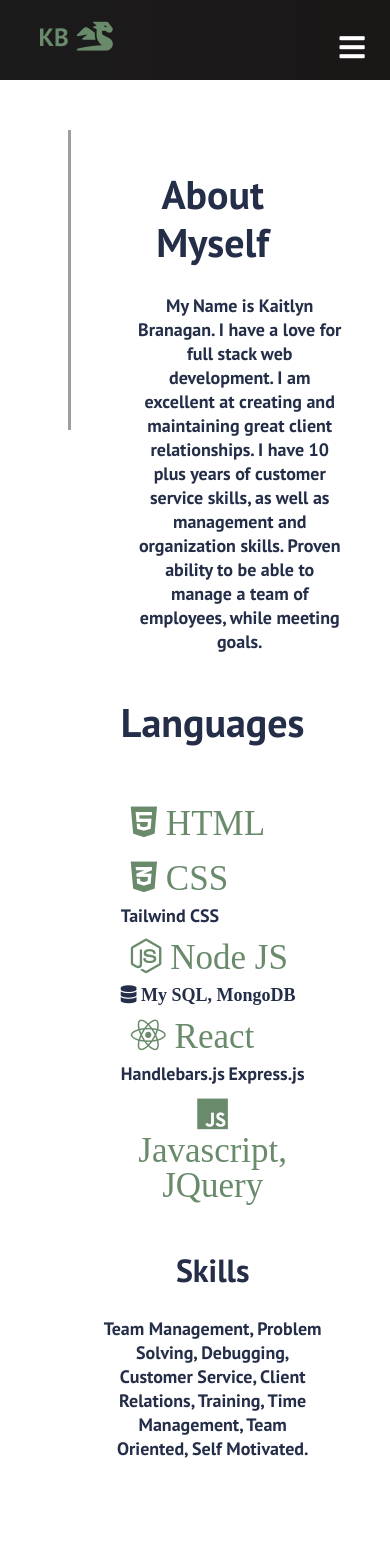
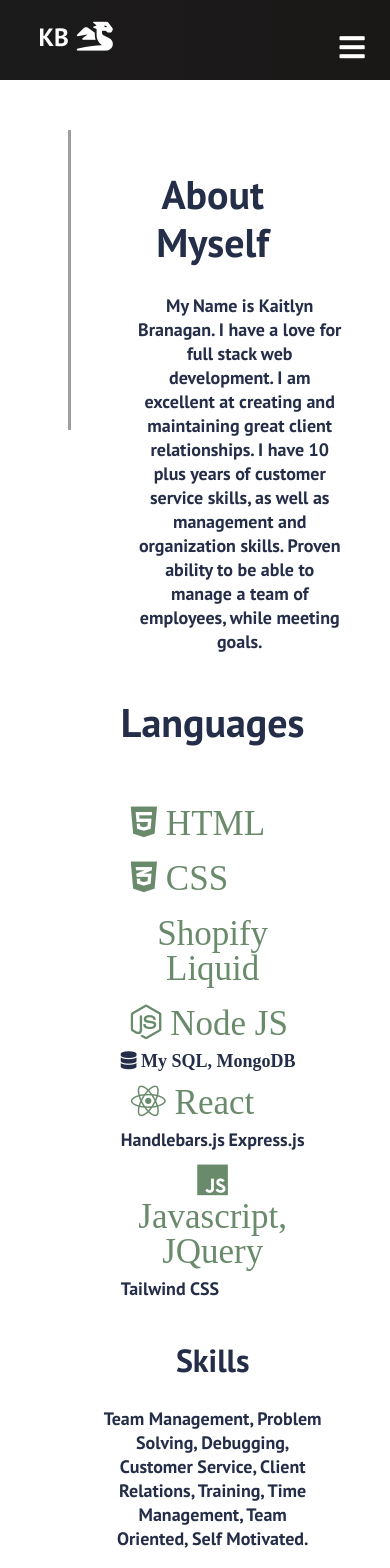
Before and after one commit to katers0259/react-portfolio, a React (Create React App) app: page /about in a window 390 px wide. Shown: the top 1568 px of the page. Built offline with nearby package versions, Linux system fonts and the light colour scheme; grey boxes are pictures that could not be loaded.

Commit message:
updating portfolio cards with new projects

```diff
--- a/src/components/AboutMe.js
+++ b/src/components/AboutMe.js
@@ -30,14 +30,14 @@
 
                                 <li class="list-dot-remove"><i class="fab fa-html5"> HTML</i></li>
                                 <li class="list-dot-remove"><i class="fab fa-css3-alt"> CSS</i></li>
-                                <li class="list-dot-remove">Tailwind CSS</li>
+                                <li class="list-dot-remove"><i class="fab"> Shopify Liquid </i></li>
                                 <li class="list-dot-remove"><i class="fab fa-node-js"> Node JS</i></li>
                                 <li class="list-dot-remove"><i class="fas fa-database"> My SQL, MongoDB</i></li>
                                 <li class="list-dot-remove"><i class="fab fa-react"> React</i></li>
                                 <li class="list-dot-remove"> Handlebars.js</li>
                                 <li class="list-dot-remove"> Express.js</li>
                                 <li class="list-dot-remove"><i class="fab fa-js"> Javascript, JQuery</i></li>
-
+                                <li class="list-dot-remove">Tailwind CSS</li>
                         </div>
                         <div className="cards">
                             <h2>Skills</h2>
--- a/src/components/Cards.css
+++ b/src/components/Cards.css
@@ -2,6 +2,13 @@
     padding: 4rem;
     background: #fff;
 
+  }
+  .container {
+min-width: fit-content;
+display:flex;
+flex-direction: row;
+flex-wrap: wrap;
+margin:20px auto;
   }
 
   h1 {
@@ -11,14 +18,11 @@
 
   .cards__container {
     align-items:center;
-    max-width: 1120px;
-    width: 90%;
-    margin: 0 auto;
+    margin: 0 5px 0 5px;
   }
 
   .cards__wrapper {
-    position: relative;
-    margin: 50px 0 45px;
+    margin-top:50px;
     flex: row;
   }
 
--- a/src/components/ContactMe.css
+++ b/src/components/ContactMe.css
@@ -29,9 +29,9 @@
 a:link {
     text-decoration: none;
     font-size: 25px;
-    color: #698a6b;
+
     align-items: center;
 }
 a:hover {
-    color: #000;
+    color: #fff;
 }
--- a/src/components/Navbar.css
+++ b/src/components/Navbar.css
@@ -33,7 +33,9 @@
     margin-left: 0.5rem;
     font-size: 1.8rem;
   }
-
+  .fa-dragon:hover {
+   color:#fff;
+  }
   .nav-menu {
     display: grid;
     grid-template-columns: repeat(4, auto);
@@ -60,6 +62,7 @@
   }
 
   .nav-links:hover {
+    color: #fff;
     border-bottom: 4px solid #fff;
     transition: all 0.2s ease-out;
   }
@@ -94,7 +97,7 @@
     }
 
     .nav-menu.active {
-      background: #242222;
+      background: #fff;
       left: 0;
       opacity: 1;
       transition: all 0.5s ease;
--- a/src/components/projects.json
+++ b/src/components/projects.json
@@ -1,24 +1,23 @@
 [
     {
-      "id":1,
+      "id":2,
       "title": "PIXI Pics",
       "des": "Pixi is revolutionizing the digital photo market, think of what itunes did for the music industry.",
 
       "tech": "Javascript, React, Passport, AWS, Stripe, TailwindCss",
-      "img": "https://pixi-pics.herokuapp.com/",
-
+      "img": "https://res.cloudinary.com/dqtnonoqg/image/upload/v1615523748/pixi_mb63dl.png",
+      "liveLink":"https://www.pixi.pics/",
       "repo": "https://github.com/ajlaursen/Pixi"
     },
     {
-      "id":2,
-      "title": "Password Generator",
+      "id":1,
+      "title": "HydroJug Wholesale Landing Page",
       "des":
-        "This is a random password generator app, that can help you create passwords based on what you select for your preferences i.e length, special characters, etc.",
+            "Landing page with login portal and wholsale locator for wholesale customers, or customers looking for places to purchase instore",
+      "tech": " HTML, CSS, Javascript, Shopify Liquid, Goodle Maps",
+      "img": "https://res.cloudinary.com/dqtnonoqg/image/upload/v1641320749/Screen_Shot_2022-01-04_at_11.24.26_AM_sgojud.png",
+      "liveLink": "https://www.thehydrojug.com/pages/wholesale-landing-page"
 
-      "tech": " HTML, CSS, Javascript",
-      "img": "https://res.cloudinary.com/dqtnonoqg/image/upload/v1610427708/passgenerator_smhmmz.png",
-      "liveLink": "https://katers0259.github.io/passgen/",
-      "repo": "https://github.com/katers0259/passgen"
     },
     {
       "id": 3,
@@ -33,36 +32,46 @@
     },
     {
       "id": 4,
-      "title": "Weather Dashboard",
+      "title": "HydroJug Product Page",
       "des":
-        "This weather app allows the user to input any city, and see the current weather, and also the 5 day forecast.",
+        "Product Information page. Displays photos, price product information, upsells and reviews. aslo add to cart functionality and swatches if there are multiple color options",
 
-      "tech": "HTML, CSS, Javascript, API",
-      "img": "https://res.cloudinary.com/dqtnonoqg/image/upload/v1610427708/weather_dashboard_ezpjnq.png",
-      "liveLink": "https://katers0259.github.io/BranaganWeatherDashboard/",
-      "repo": "https://github.com/katers0259/BranaganWeatherDashboard"
+      "tech": "HTML, CSS, Javascript, API, Shopiy Liquid",
+      "img": "https://res.cloudinary.com/dqtnonoqg/image/upload/v1641321179/Screen_Shot_2022-01-04_at_11.32.47_AM_fgv8we.png",
+      "liveLink": "https://www.thehydrojug.com/collections/all-products/products/splatter-pro-collection?variant=39362942238777"
+
     },
     {
       "id": 5,
-      "title": "Pick Your Pet",
+      "title": "HydroJug Product Collection",
       "des":
-        "Pick your Pet, uses API calls to a petfinder API, that allows you to search for dogs or cats with specifications that you select and then displays those animals that are available for adoption.",
+        "This page display all the products in a collection also has a quick add button for a better customer experience.",
+      "tech": " HTML, CSS, Javascript, API, Shopify Liquid",
+      "img": "https://res.cloudinary.com/dqtnonoqg/image/upload/v1641321839/Screen_Shot_2022-01-04_at_11.43.50_AM_ahe1gq.png",
+      "liveLink": "https://www.thehydrojug.com/collections/all-products"
 
-      "tech": " HTML, CSS, Javascript, API,",
-      "img": "https://res.cloudinary.com/dqtnonoqg/image/upload/v1610427709/search_cl9smp.png",
-      "liveLink": "https://katers0259.github.io/Pick-your-pet/",
-      "repo": "https://github.com/katers0259/Pick-your-pet"
     },
     {
       "id": 6,
-      "title": "Fitness Tracker",
+      "title": "HydroJug About Us Page",
       "des":
-        "This workout fitness tracker lets the user input workouts, and tracks the specifications on a graph and displays this to the user on their personal dashboard.",
+        "The About Us page for hydrojug features currrent employees , history about the company as well as featured articles sme fun facts and our linkedin",
 
-      "tech": "HTML, CSS, Javascript, MongoDB Atlas, Heroku",
-      "img": "https://res.cloudinary.com/dqtnonoqg/image/upload/v1613202799/workout_jvm7ph.png",
-      "liveLink": "https://warm-fjord-24002.herokuapp.com/",
-      "repo": "https://github.com/katers0259/Fitness-Whole-App"
+      "tech": "HTML, CSS, Javascript, Shopify Liquid, Flip Library, Swiper Library",
+      "img": "https://res.cloudinary.com/dqtnonoqg/image/upload/v1641322012/Screen_Shot_2022-01-04_at_11.46.42_AM_ivlzax.png",
+      "liveLink": "https://www.thehydrojug.com/pages/our-story"
+
+    },
+    {
+      "id": 7,
+      "title": "HydroJug Brand Ambassador",
+      "des":
+        "A Landing Page used for informatioin about signing up to become a brand ambassador",
+
+      "tech": "HTML, CSS, Javascript, Shopify Liquid",
+      "img": "  https://res.cloudinary.com/dqtnonoqg/image/upload/v1641322824/Screen_Shot_2022-01-04_at_12.00.16_PM_biojpx.png",
+      "liveLink": "https://www.thehydrojug.com/pages/brand-ambassadors-fiftydev"
+
     }
 
   ]
```
